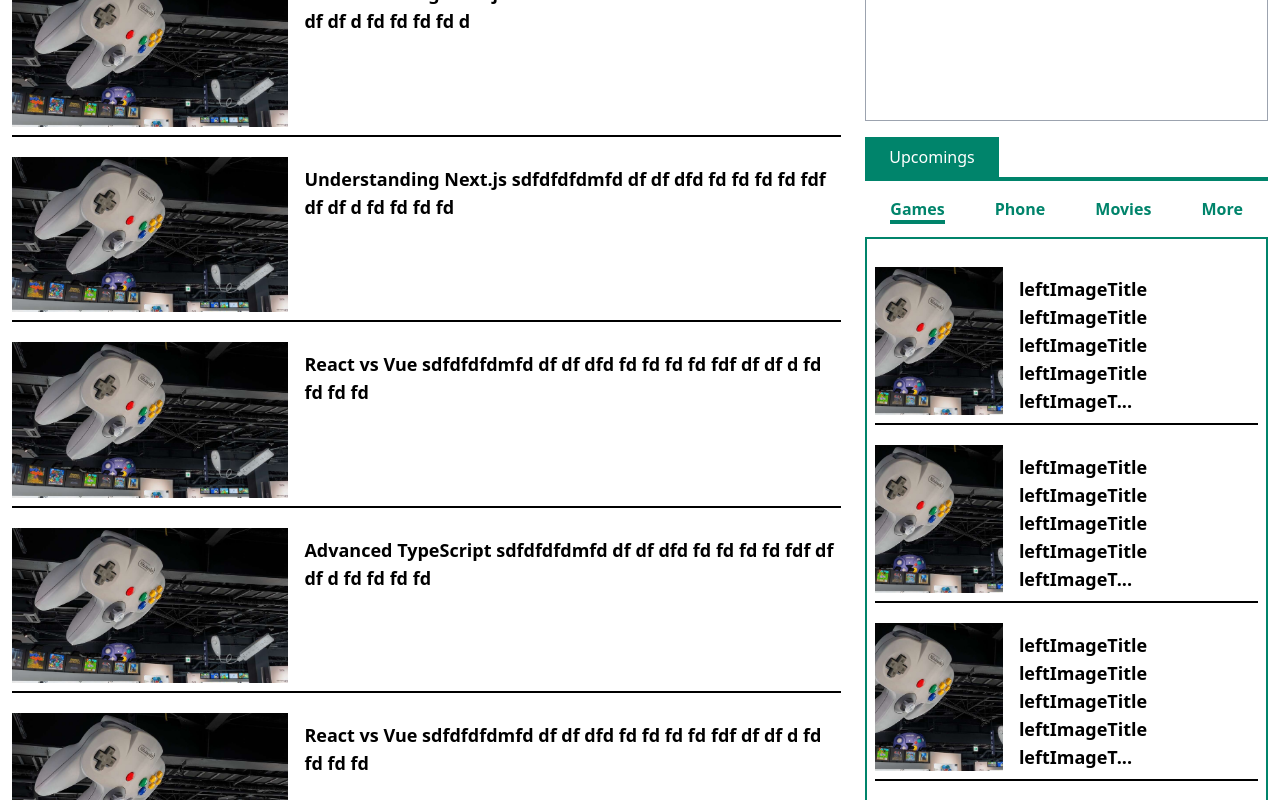
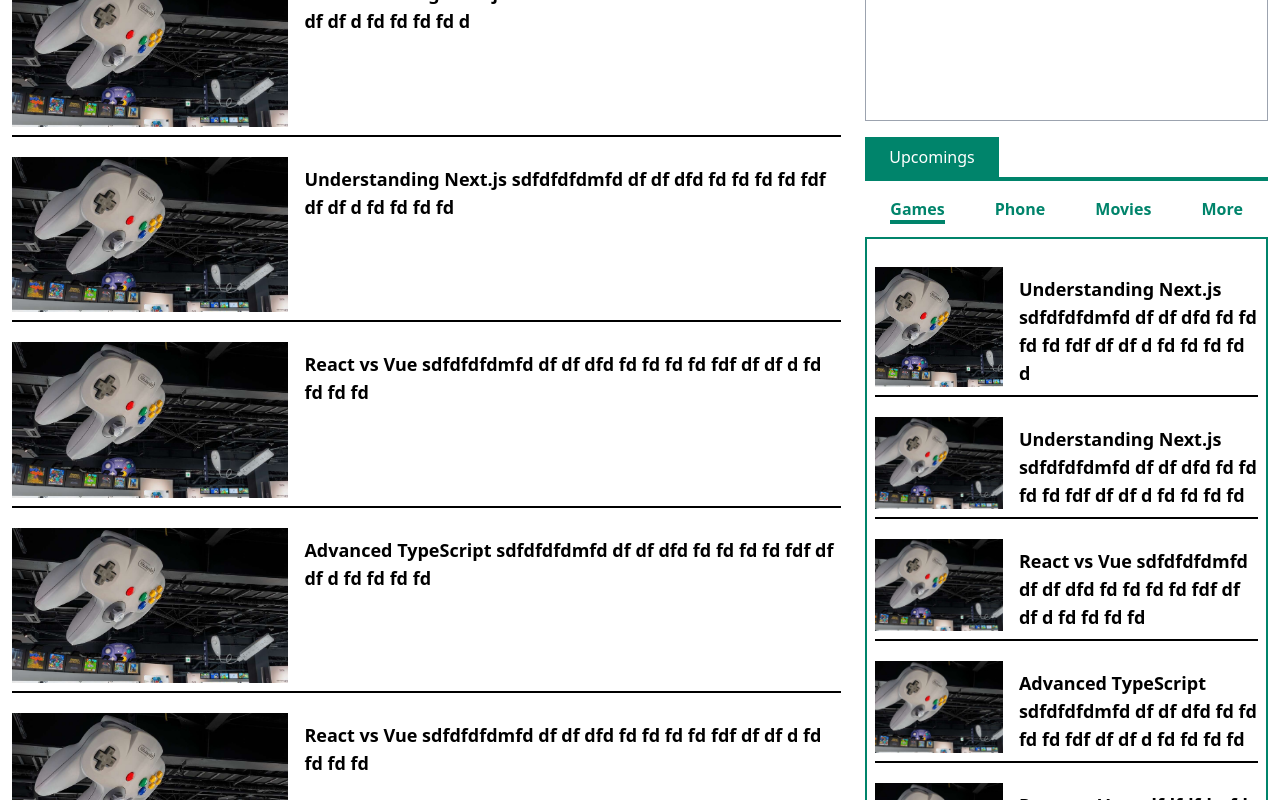
Before and after one commit to SiddheshTambe45/payload-cms, a Next.js app: page /entertainment in a window 1280 px wide. Shown: the part 1480-2280 px from the top of the page. Built offline with nearby package versions, Linux system fonts and the light colour scheme.

Commit message:
fixed minor issues

```diff
--- a/app/(root)/[type]/bloglist.tsx
+++ b/app/(root)/[type]/bloglist.tsx
@@ -4,6 +4,7 @@ import { TypeHeading, SubTypeHeading } from './TypeHeading';
 import HeroSection from './CategoryHeroSection';
 import TypeSideBar from './upcomingNav';
 import Ads from '@/components/Ads';
+import UpcomingNavBar from './upcomingNav';
 type BlogCardStruct = {
     title: string;
     description: string;
@@ -76,27 +77,8 @@ const Bloglist = async ({ params }: { params: { type: string } }) => {
                     <>
                         {/* <h1>this is side bar</h1> */}
                         {/* <BlogCard blogs={sidebarBlogs} /> */}
-                        <div>
-                            <div className="p-0 m-0 border-b-4 b-generic-viridian">
-                                <button className="bg-generic-viridian text-white px-6 py-2">Upcomings</button>
-                            </div>
-                            <div className="flex flex-row justify-around items-center my-4">
-                                {['Games', 'Phone', 'Movies', 'More'].map((e) => (
-                                    <button type="button" key={e} className="generic-viridian font-bold">
-                                        <span className={`${e === 'Games' ? 'border-b-4 b-generic-viridian' : ''}`}>
-                                            {e}
-                                        </span>
-                                    </button>
-                                ))}
-                            </div>
-                        </div>
+                        <UpcomingNavBar  />
 
-                        <div className="border-2 b-generic-viridian p-2">
-
-
-                            <Ads />
-                            {/* <TypeSideBar params={{blogs : sidebarBlogs.slice(1)}} /> */}
-                        </div>
                     </>
                 ) : (
                     <p className="text-gray-600">No blogs found for this category.</p>
--- a/app/(root)/[type]/cardComp.tsx
+++ b/app/(root)/[type]/cardComp.tsx
@@ -28,7 +28,7 @@ export default function BlogCard({ blogs }: BlogCardProps) {
             className="blogcard flex-row items-start grid grid-cols-3 my-3 w-full py-2 border border-b-2 border-x-0 border-t-0 border-black"
           >
             {/* Using next/image for better image handling */}
-            <div className="relative w-full aspect-[16/9] col-span-1">
+            <div className="relative w-full aspect-[16/9] col-span-1 h-full">
               <Image
                 className="object-cover "
                 src={blog.imageUrl} // Dynamic image URL
--- a/app/(root)/[type]/upcomingNav.tsx
+++ b/app/(root)/[type]/upcomingNav.tsx
@@ -7,16 +7,38 @@ type BlogCardStruct = {
     imageUrl: string; // Add image URL property for dynamic image loading
 };
 
-type BlogCardProps = {
-    blogs: BlogCardStruct[];
+const fetchBlogs = async (type?: string, filter?: string): Promise<BlogCardStruct[]> => {
+    // Mock fetching blog data (replace with actual API call in production)
+
+    const allBlogs: BlogCardStruct[] = [
+        { title: 'Understanding Next.js sdfdfdfdmfd df df dfd fd fd fd fd fdf df df d fd fd fd fd d', description: 'Learn Next.js basics d ', slug: 'understanding-nextjsd', imageUrl: "/assets/images/image15.png" },
+        { title: 'Understanding Next.js sdfdfdfdmfd df df dfd fd fd fd fd fdf df df d fd fd fd fd ', description: 'Learn Next.js basics', slug: 'understanding-nextjs', imageUrl: "/assets/images/image15.png" },
+        { title: 'React vs Vue sdfdfdfdmfd df df dfd fd fd fd fd fdf df df d fd fd fd fd ', description: 'Compare React and Vue.js', slug: 'react-vs-vue2', imageUrl: "/assets/images/image15.png" },
+        { title: 'Advanced TypeScript sdfdfdfdmfd df df dfd fd fd fd fd fdf df df d fd fd fd fd ', description: 'Deep dive into TypeScript', slug: 'advanced-typescript2', imageUrl: "/assets/images/image15.png" },
+        { title: 'React vs Vue sdfdfdfdmfd df df dfd fd fd fd fd fdf df df d fd fd fd fd ', description: 'Compare React and Vue.js', slug: 'react-vs-vue', imageUrl: "/assets/images/image15.png" },
+        { title: 'Advanced TypeScript sdfdfdfdmfd df df dfd fd fd fd fd fdf df df d fd fd fd fd ', description: 'Deep dive into TypeScript', slug: 'advanced-typescript', imageUrl: "/assets/images/image15.png" },
+    ];
+
+    // Filter blogs based on the `type` parameter if provided
+    // if (type) {
+    //     return allBlogs.filter((blog) => blog.title.toLowerCase().includes(type.toLowerCase()));
+    // }
+
+
+    return allBlogs;
 };
-const UpcomingNavBar = ({ params }: { params: { blogs: BlogCardProps } }) => {
+
+const UpcomingNavBar = async () => {
+    const blogs = await fetchBlogs('games','upcoming')
 
     return (
         <>
             {/* <div className="googleadvertisement "> */}
                 {/* <h3>advertisement comes here</h3> */}
             {/* </div> */}
+            <div>
+
+
             <div>
                 <div className="p-0 m-0 border-b-4 b-generic-viridian">
                     <button className="bg-generic-viridian text-white px-6 py-2">Upcomings</button>
@@ -32,8 +54,18 @@ const UpcomingNavBar = ({ params }: { params: { blogs: BlogCardProps } }) => {
                 </div>
             </div>
 
-            <div className="sidebarblogs border-2 b-generic-viridian p-0">
-                <BlogCard blogs={params.blogs} />
+            <div className="border-2 b-generic-viridian p-2">
+
+
+                {/* <Ads /> */}
+                {/* <TypeSideBar params={{ blogs: sidebarBlogs.slice(1) }} /> */}
+            <div className="sidebarblogs  b-generic-viridian p-0">
+                <BlogCard blogs={blogs} />
+            </div>
+            </div>
+
+
+
             </div>
 
             {/* // <div className="googleadvertisement"> */}
```
